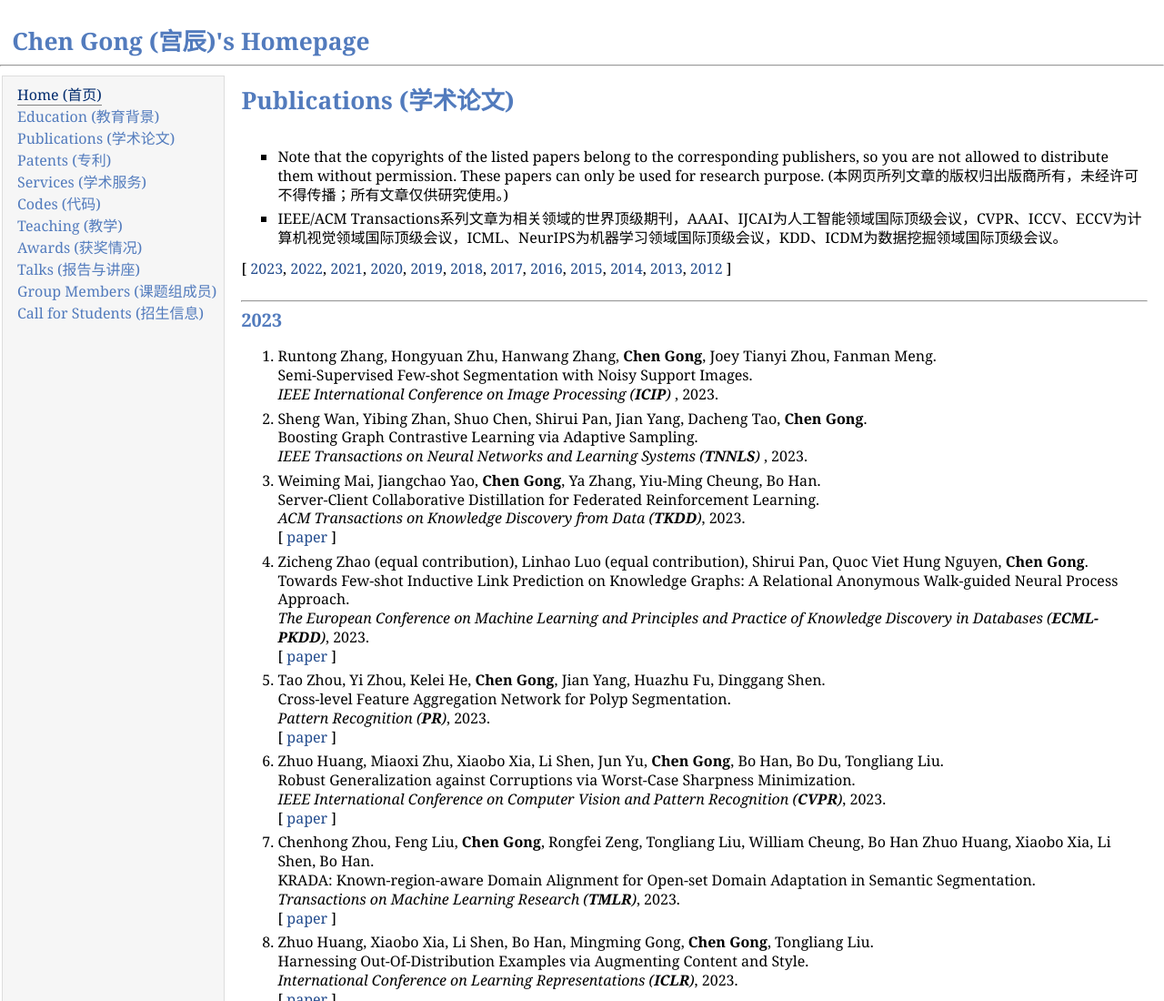
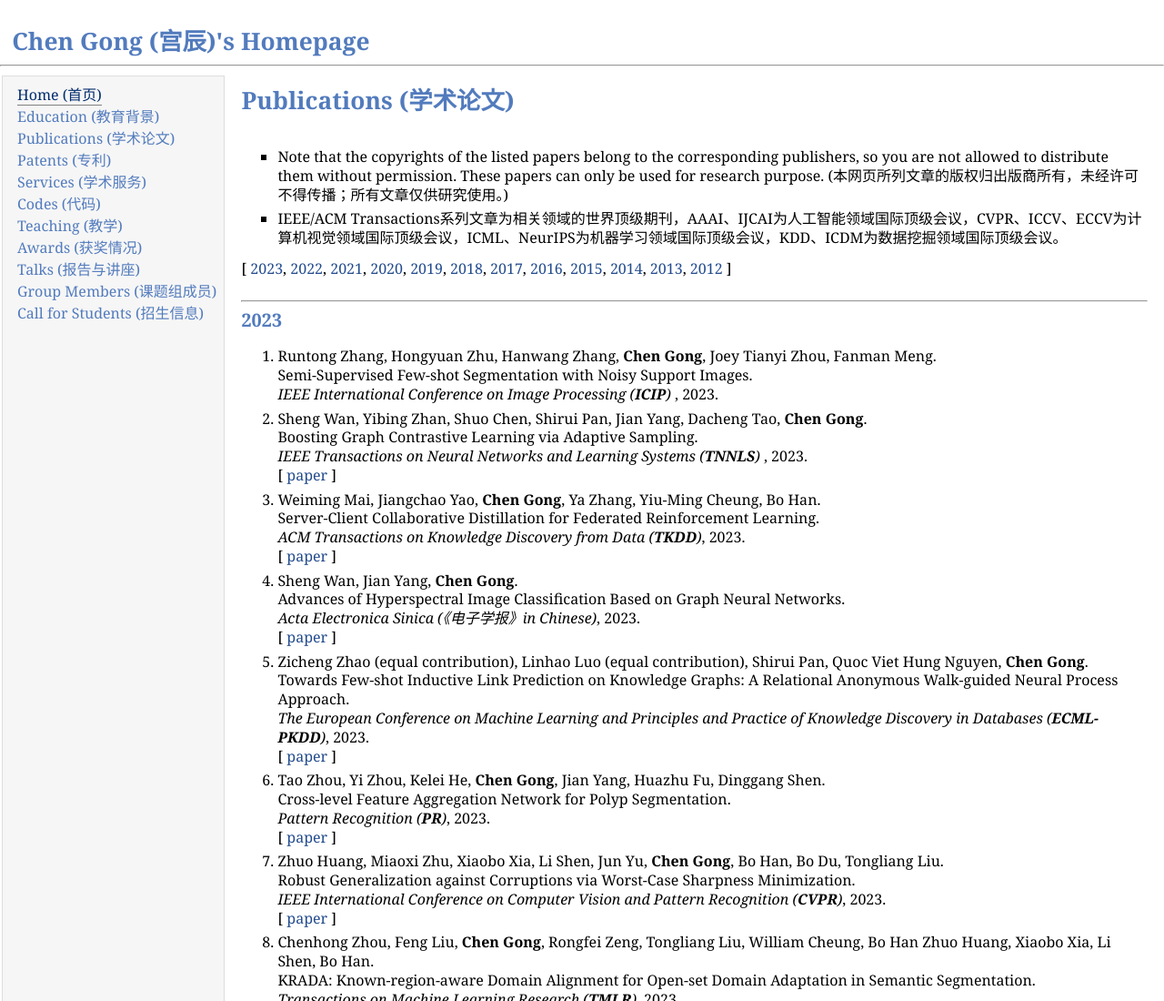
Before and after one commit to gcatnjust/ChenGong, a plain HTML site: page publications.html in a window 1280 px wide. Shown: the top 1100 px of the page at 91% size. Drawn offline with Linux system fonts and the light colour scheme.

Commit message:
Add files via upload

```diff
--- a/publications.html
+++ b/publications.html
@@ -160,7 +160,7 @@
                 Sheng Wan, Yibing Zhan, Shuo Chen, Shirui Pan, Jian Yang, Dacheng Tao, <b>Chen Gong</b>.<br>
                 Boosting Graph Contrastive Learning via Adaptive Sampling.<br>
                 <i> IEEE Transactions on Neural Networks and Learning Systems (<b>TNNLS</b>) </i>, 2023.<br>
-                <!-- [ <a href="paper/wan_tnnls23.pdf" target="_blank">paper</a> ] -->
+                 [ <a href="paper/wan_tnnls23.pdf" target="_blank">paper</a> ]
             </p></li>
 
 			<li><p>
@@ -168,6 +168,13 @@
                 Server-Client Collaborative Distillation for Federated Reinforcement Learning.<br>
                 <i>ACM Transactions on Knowledge Discovery from Data (<b>TKDD</b>)</i>, 2023.<br>
                 [ <a href="paper/mai_tkdd23.pdf" target="_blank">paper</a> ]
+            </p></li>
+
+			<li><p>
+                Sheng Wan, Jian Yang, <b>Chen Gong</b>.<br>
+                 Advances of Hyperspectral Image Classification Based on Graph Neural Networks.<br>
+                <i> Acta Electronica Sinica (《电子学报》in Chinese)</i>, 2023.<br>
+                [ <a href="paper/wan_aes23.pdf" target="_blank">paper</a> ]
             </p></li>
 
 			<li><p>
```
Also changed, not shown: index.html (+3 -0 lines), members.html (+1 -1 lines).
